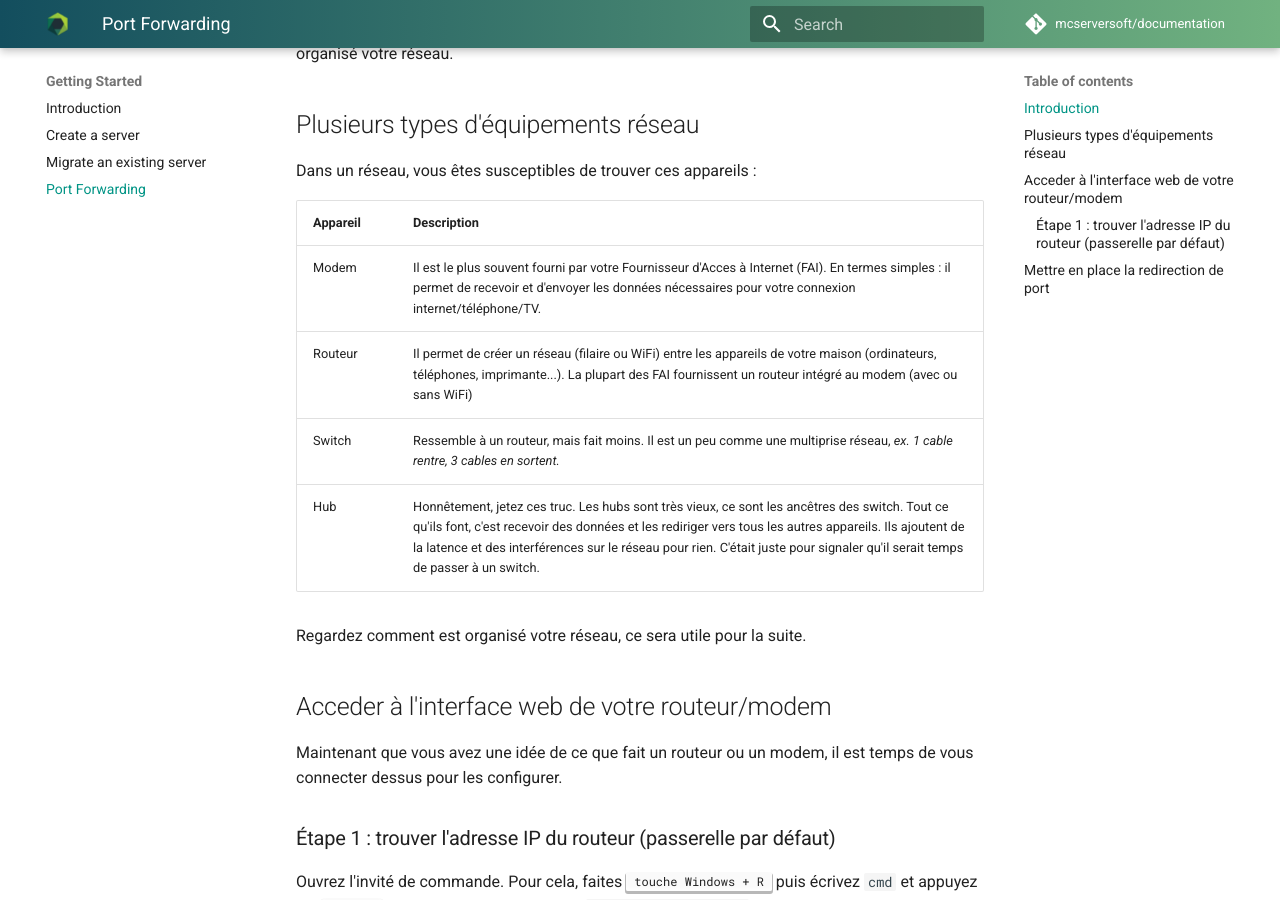
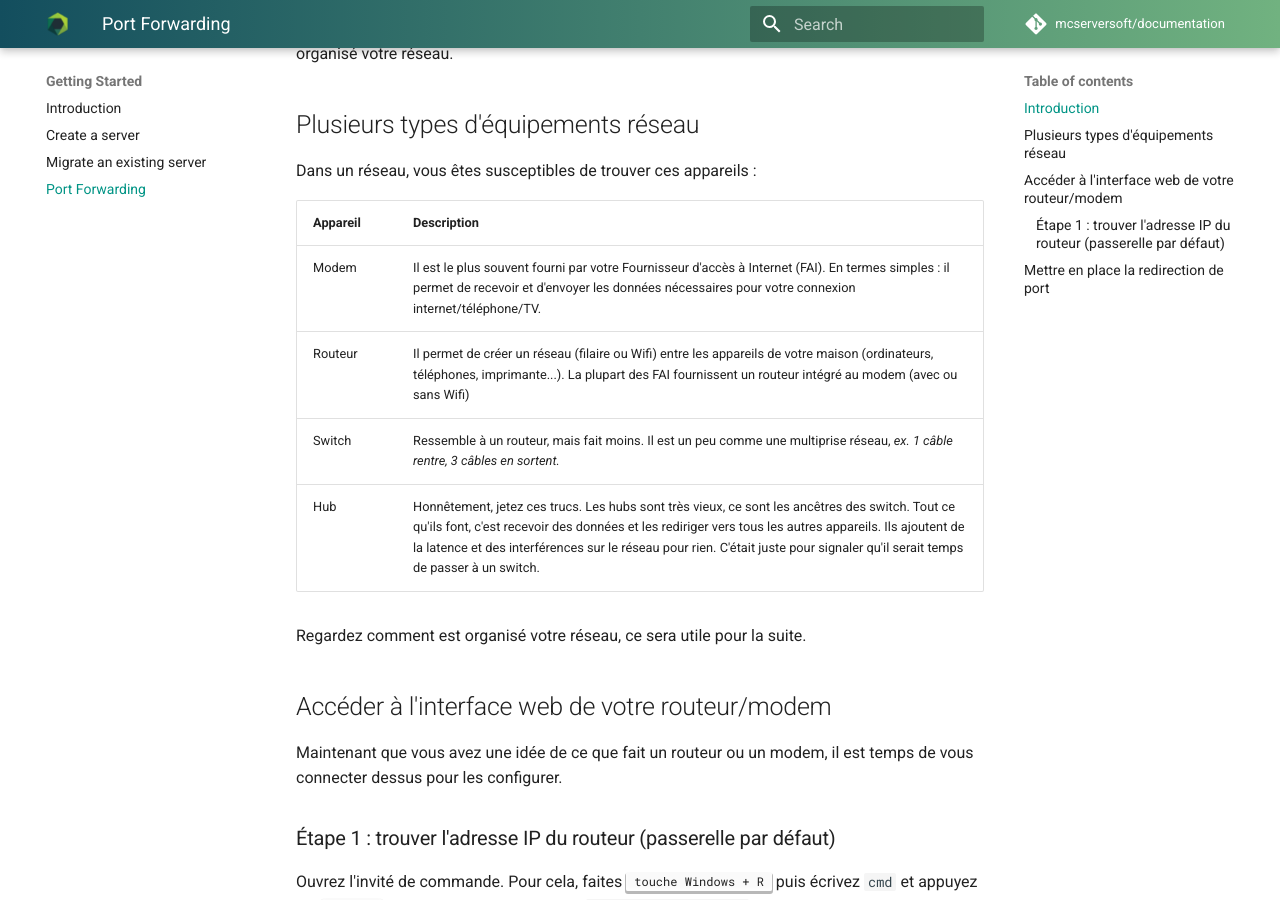
Before and after one commit to mcserversoft/documentation, an MkDocs documentation site: the page built from docs/port-forwarding.md, in a window 1280 px wide and 900 px high, scrolled down 1353 px. Built offline with MkDocs 1.6.1 and Material for MkDocs 9.7.7, drawn with Linux system fonts in a browser that asks for light colours; comment, search, counter and statistics services are not loaded; some of the changed text lies outside the part shown.

Commit message:
Update port-forwarding.md

```diff
--- a/docs/port-forwarding.md
+++ b/docs/port-forwarding.md
@@ -4,7 +4,7 @@
 
 *   [Introduction](#introduction)
 *   [Plusieurs types d'équipements réseau](#different-network-devices)
-*   [Acceder à l'interface web de votre routeur/modem](#accessing-your-router-modem-web-interface)
+*   [Accéder à l'interface web de votre routeur/modem](#accessing-your-router-modem-web-interface)
 *   [Mettre en place la redirection de port](#setting-up-the-port-forward)
 
 <a name="introduction"></a>
@@ -29,15 +29,15 @@ Dans un réseau, vous êtes susceptibles de trouver ces appareils :
 
 Appareil | Description
 --- | ---
-Modem | Il est le plus souvent fourni par votre Fournisseur d'Acces à Internet (FAI). En termes simples : il permet de recevoir et d'envoyer les données nécessaires pour votre connexion internet/téléphone/TV.
-Routeur | Il permet de créer un réseau (filaire ou WiFi) entre les appareils de votre maison (ordinateurs, téléphones, imprimante...). La plupart des FAI fournissent un routeur intégré au modem (avec ou sans WiFi)
-Switch |Ressemble à un routeur, mais fait moins. Il est un peu comme une multiprise réseau, *ex. 1 cable rentre, 3 cables en sortent.*
-Hub | Honnêtement, jetez ces truc. Les hubs sont très vieux, ce sont les ancêtres des switch. Tout ce qu'ils font, c'est recevoir des données et les rediriger vers tous les autres appareils. Ils ajoutent de la latence et des interférences sur le réseau pour rien. C'était juste pour signaler qu'il serait temps de passer à un switch.
+Modem | Il est le plus souvent fourni par votre Fournisseur d'accès à Internet (FAI). En termes simples : il permet de recevoir et d'envoyer les données nécessaires pour votre connexion internet/téléphone/TV.
+Routeur | Il permet de créer un réseau (filaire ou Wifi) entre les appareils de votre maison (ordinateurs, téléphones, imprimante...). La plupart des FAI fournissent un routeur intégré au modem (avec ou sans Wifi)
+Switch |Ressemble à un routeur, mais fait moins. Il est un peu comme une multiprise réseau, *ex. 1 câble rentre, 3 câbles en sortent.*
+Hub | Honnêtement, jetez ces trucs. Les hubs sont très vieux, ce sont les ancêtres des switch. Tout ce qu'ils font, c'est recevoir des données et les rediriger vers tous les autres appareils. Ils ajoutent de la latence et des interférences sur le réseau pour rien. C'était juste pour signaler qu'il serait temps de passer à un switch.
 
 Regardez comment est organisé votre réseau, ce sera utile pour la suite.
 
 <a name="accessing-your-router-modem-web-interface"></a>
-## Acceder à l'interface web de votre routeur/modem
+## Accéder à l'interface web de votre routeur/modem
 
 Maintenant que vous avez une idée de ce que fait un routeur ou un modem, il est temps de vous connecter dessus pour les configurer.
 
```
Also changed, not shown: other parts of docs/port-forwarding.md (+2 -2 lines).
